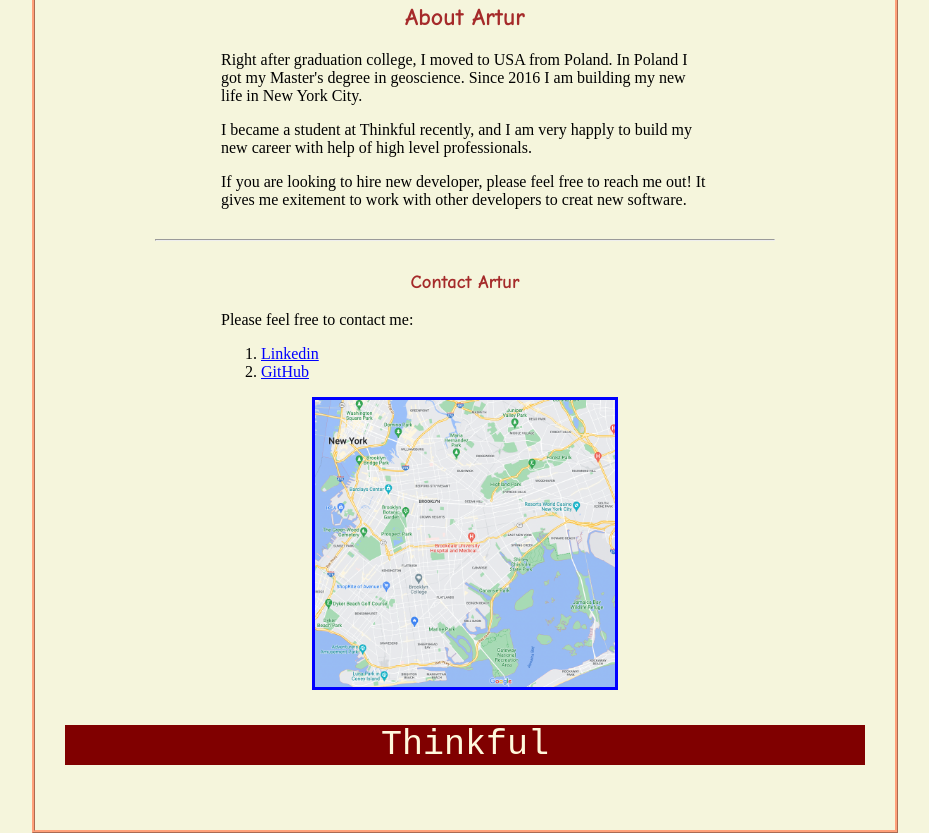
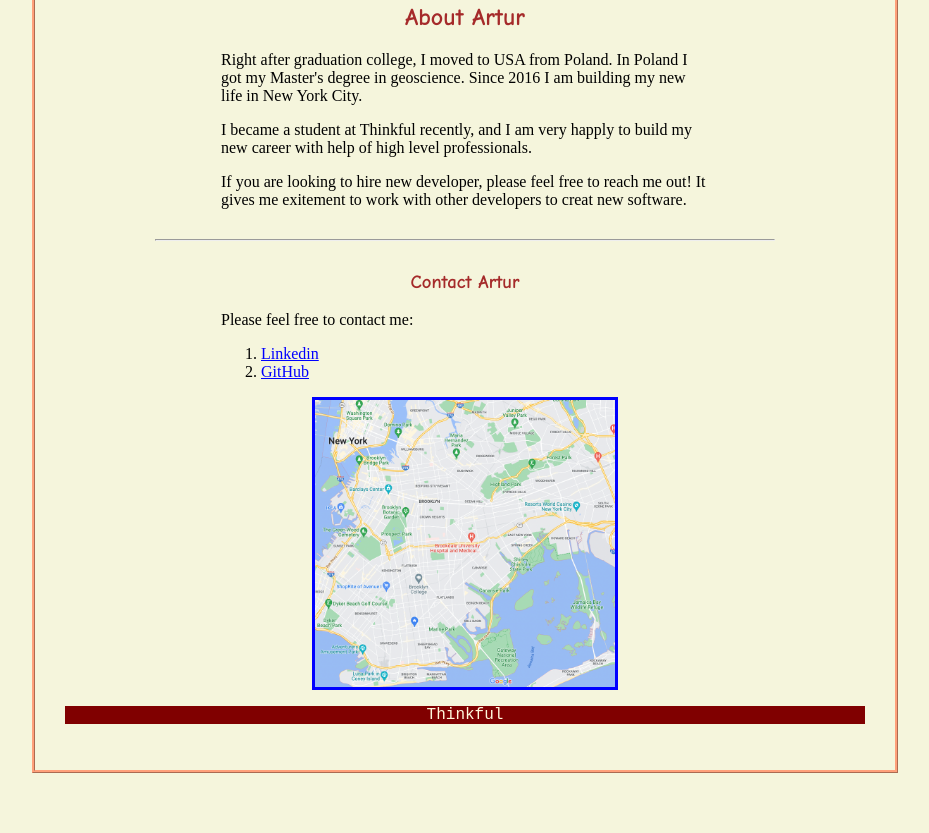
Before and after one commit to Artur-Vanivskyi/MyPortfolio, a plain HTML site: page index.html in a window 1280 px wide. Shown: the part 775-1608 px from the top of the page, without its empty margins (175-1104 px from the left). After the commit the page ends 1548 px from the top, so only its background shows below. Drawn offline with Linux system fonts and the light colour scheme; a script that the page names is missing.

Commit message:
Update style.css

```diff
--- a/style.css
+++ b/style.css
@@ -93,7 +93,7 @@ main > div > a > img {
 footer{
   background-color:#800000;
   color: #fff8dc;
-  font-size: 35px;
+  font-size: 16px;
   font-family: monospace;
   text-align:center;
   height:10%;
```
